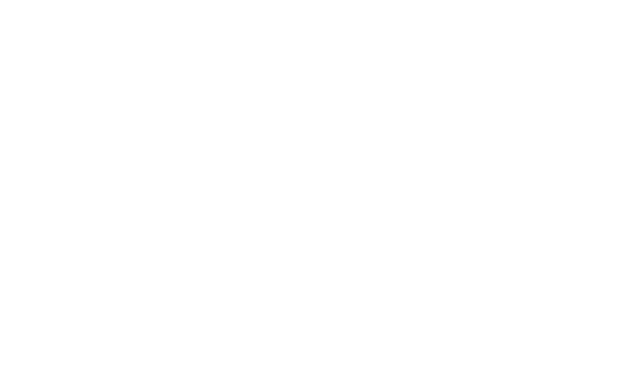
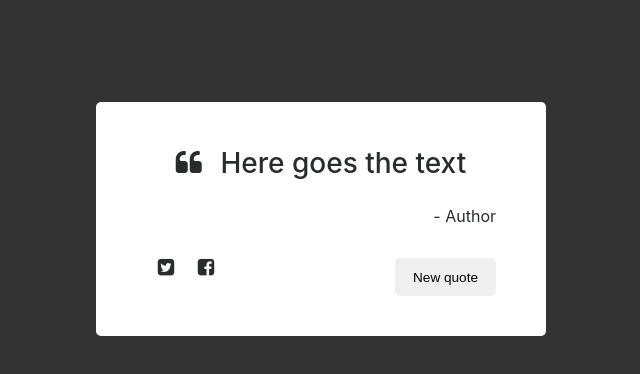
Before and after one commit to qwebnm7788/Web, a plain HTML site: page Random Quote Machine/index.html in a window 1280 px wide. Shown: the whole page, without its empty margins (319-959 px from the left). Drawn offline with nearby package versions, Linux system fonts and the light colour scheme.

Commit message:
add some html and css

```diff
--- /dev/null
+++ b/Random Quote Machine/css/style.css
@@ -0,0 +1,60 @@
+* {
+    margin: 0;
+    padding: 0;
+    list-style-type: none;
+}
+
+body {
+    background-color: #333;
+}
+.quoteBox {
+    border-radius: 5px;
+    position: relative;
+    margin: 8% auto auto auto;
+    padding: 40px 50px;
+    width: 450px;
+    display: table;
+    background-color: white;
+}
+.quoteText {
+    text-align: center;
+    font-weight: 500;
+    font-size: 1.75em;
+}
+
+.quoteText i {
+    font-size: 1.0em;
+    margin-right: 0.4em;
+}
+
+.quoteAuthor {
+    text-align: right;
+    padding-top: 20px;
+    font-size: 1em;
+}
+
+.button {
+    height: 38px;
+    border: none;
+    border-radius: 5px;
+    font-size: 0.85em;
+    padding: 8px 18px 6px 18px;
+}
+
+.buttons {
+    display: block;
+    padding: 0;
+    margin-top: 30px;
+}
+
+#newQuote {
+    float: right;
+}
+
+a {
+    height: 30px;
+    width: 40px;
+    text-align: center;
+    font-size: 1.2em;
+    float: left;
+}
--- a/Random Quote Machine/index.html
+++ b/Random Quote Machine/index.html
@@ -6,9 +6,38 @@
 
         <!-- Bootstrap CSS -->
         <link rel="stylesheet" href="https://maxcdn.bootstrapcdn.com/bootstrap/4.0.0-beta.3/css/bootstrap.min.css" integrity="sha384-Zug+QiDoJOrZ5t4lssLdxGhVrurbmBWopoEl+M6BdEfwnCJZtKxi1KgxUyJq13dy" crossorigin="anonymous">
+        <!-- default CSS -->
+        <link rel="stylesheet" type="text/css" href="./css/style.css" />
+
+        <!-- jQuery -->
+        <script src="https://code.jquery.com/jquery-3.2.1.min.js" integrity="sha256-hwg4gsxgFZhOsEEamdOYGBf13FyQuiTwlAQgxVSNgt4=" crossorigin="anonymous"></script>
+        <!-- default javascript -->
+        <script type="text/javascript" src="script.js"></script>
+
+        <!-- font-awesom -->
+        <link href="https://maxcdn.bootstrapcdn.com/font-awesome/4.7.0/css/font-awesome.min.css" rel="stylesheet" integrity="sha384-wvfXpqpZZVQGK6TAh5PVlGOfQNHSoD2xbE+QkPxCAFlNEevoEH3Sl0sibVcOQVnN" crossorigin="anonymous">
 
         <title>Random Quote Machine</title>
     </head>
     <body>
+        <div class="quoteBox">
+            <div class="quoteText">
+                <i class="fa fa-quote-left" aria-hidden="true"></i>
+                Here goes the text
+            </div>
+            <div class="quoteAuthor">
+                - <span id="author">Author</span>
+            </div>
+            <div class="buttons">
+                <a class="social" id="SNS1"><i class="fa fa-twitter-square" aria-hidden="true"></i></a>
+                <a class="social" id="SNS2"><i class="fa fa-facebook-square" aria-hidden="true"></i></a>
+                <button class="button" id="newQuote">New quote</button>
+            </div>
+        </div>
+       <!-- Optional JavaScript -->
+       <!-- jQuery first, then Popper.js, then Bootstrap JS -->
+       <script src="https://code.jquery.com/jquery-3.2.1.slim.min.js" integrity="sha384-KJ3o2DKtIkvYIK3UENzmM7KCkRr/rE9/Qpg6aAZGJwFDMVNA/GpGFF93hXpG5KkN" crossorigin="anonymous"></script>
+       <script src="https://cdnjs.cloudflare.com/ajax/libs/popper.js/1.12.9/umd/popper.min.js" integrity="sha384-ApNbgh9B+Y1QKtv3Rn7W3mgPxhU9K/ScQsAP7hUibX39j7fakFPskvXusvfa0b4Q" crossorigin="anonymous"></script>
+       <script src="https://maxcdn.bootstrapcdn.com/bootstrap/4.0.0-beta.3/js/bootstrap.min.js" integrity="sha384-a5N7Y/aK3qNeh15eJKGWxsqtnX/wWdSZSKp+81YjTmS15nvnvxKHuzaWwXHDli+4" crossorigin="anonymous"></script>
     </body>
 </html>
--- /dev/null
+++ b/Random Quote Machine/js/script.js
@@ -0,0 +1,3 @@
+$(document).ready(function(){
+
+});
```
